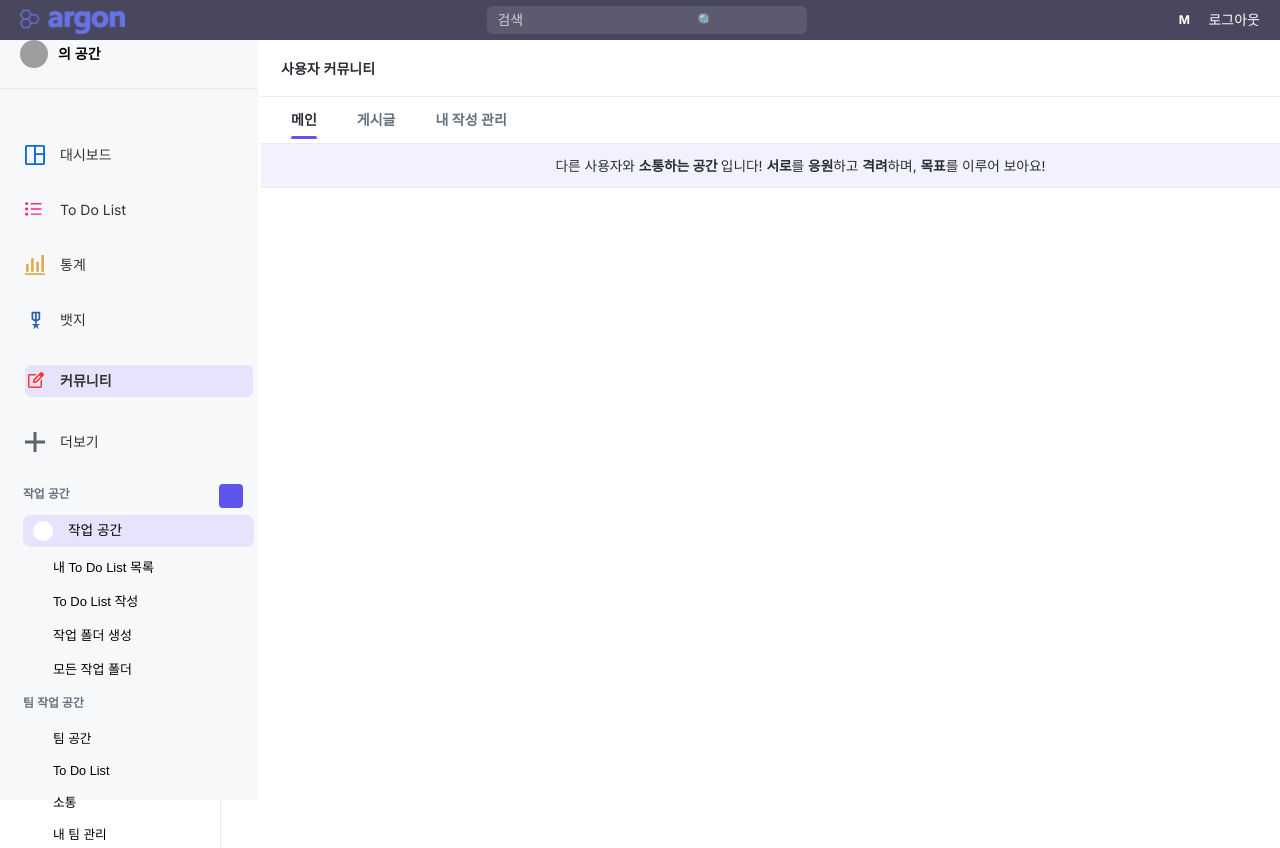
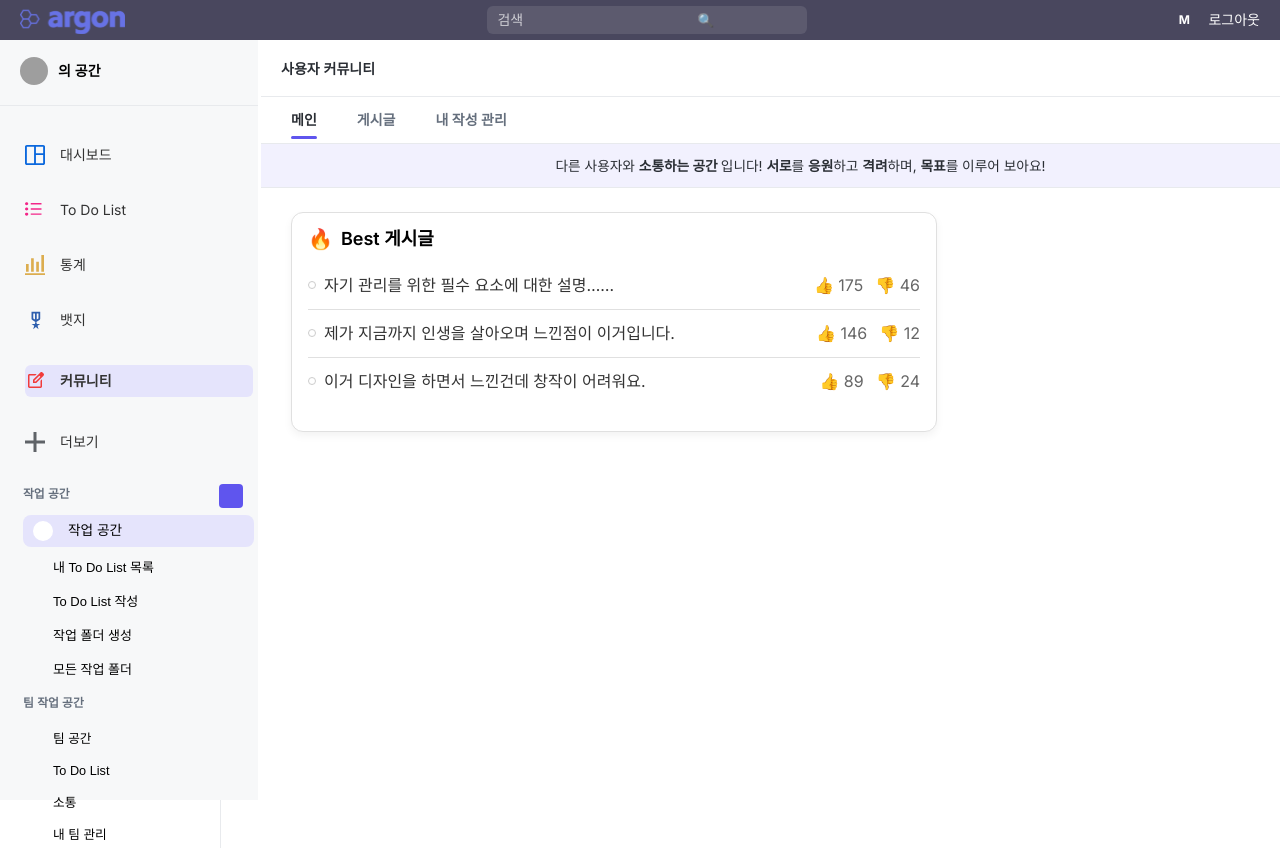
Before and after one commit to SungWookkk/FTT_frontend, a React (Create React App) app: page /community in a window 1280 px wide. Built offline with nearby package versions, Linux system fonts and the light colour scheme; grey boxes are pictures that could not be loaded.

Commit message:
4/23 feat: [커뮤니티] BestPost(인기 게시글) 추가 및 /community 하위 경로 추가
- /community 하위 경로에 따른 active 버튼 활성화
- /community 하위 경로에 사이드바 active 버튼 활성화
- 인기 게시글(컴포넌트) 임시 데이터 추가

```diff
--- /dev/null
+++ b/src/components/community/CommunityBestPost.js
@@ -0,0 +1,33 @@
+import React from 'react';
+import '../community/css/CommunityContentPage.css';
+
+const posts = [
+    { title: '자기 관리를 위한 필수 요소에 대한 설명……', like: 175, dislike: 46 },
+    { title: '제가 지금까지 인생을 살아오며 느낀점이 이거입니다.', like: 146, dislike: 12 },
+    { title: '이거 디자인을 하면서 느낀건데 창작이 어려워요.', like: 89, dislike: 24 },
+];
+
+const CommunityBestPost = () => (
+    <div className="cbp-box">
+        <div className="cbp-header">
+            <span className="cbp-icon">🔥</span>
+            <span className="cbp-title">Best 게시글</span>
+        </div>
+        <ul className="cbp-list">
+            {posts.map((p, i) => (
+                <li key={i} className="cbp-item">
+                    <div className="cbp-item-left">
+                        <span className="cbp-dot" />
+                        <span className="cbp-text">{p.title}</span>
+                    </div>
+                    <div className="cbp-item-right">
+                        <span className="cbp-like">👍 {p.like}</span>
+                        <span className="cbp-dislike">👎 {p.dislike}</span>
+                    </div>
+                </li>
+            ))}
+        </ul>
+    </div>
+);
+
+export default CommunityBestPost;
--- a/src/components/community/CommunityContentPage.js
+++ b/src/components/community/CommunityContentPage.js
@@ -1,25 +1,46 @@
 import React from "react";
+import { NavLink } from "react-router-dom";
+import "../community/css/CommunityContentPage.css";
+import "../community/css/CommunityBestPost.css";
+import CommunityBestPost from "./CommunityBestPost";
 
 function CommunityContentPage() {
-    return(
+    return (
         <div className="dashboard-content">
             {/* 작업공간 헤더 */}
             <div className="dashboard-header">
                 <div className="dashboard-title">
                     <span className="title-text">사용자 커뮤니티</span>
                 </div>
-
             </div>
 
             {/* 목록 선택 탭 */}
             <div className="list-tap">
-                <div style={{display: "flex", alignItems: "center", justifyContent: "space-between", width: "100%"}}>
-                    <div className="list-tab-container">
-                        <div className="tab-item active">메인</div>
-                        <div className="tab-item">게시글</div>
-                        <div className="tab-item">내 작성 관리</div>
-                    </div>
+                <div className="list-tab-container">
+                    <NavLink
+                        to="/community"
+                        exact
+                        className="tab-item"
+                        activeClassName="active"
+                    >
+                        메인
+                    </NavLink>
 
+                    <NavLink
+                        to="/community/board"
+                        className="tab-item"
+                        activeClassName="active"
+                    >
+                        게시글
+                    </NavLink>
+
+                    <NavLink
+                        to="/community/my-page"
+                        className="tab-item"
+                        activeClassName="active"
+                    >
+                        내 작성 관리
+                    </NavLink>
                 </div>
             </div>
 
@@ -39,6 +60,8 @@ function CommunityContentPage() {
                     <span className="normal-text">를 이루어 보아요! </span>
                 </p>
             </div>
+            {/*  Best 게시글 컴포넌트 */}
+            <CommunityBestPost />
         </div>
     );
 }
--- /dev/null
+++ b/src/components/community/css/CommunityBestPost.css
@@ -0,0 +1,95 @@
+.cbp-box {
+    width: 646px;
+    height: 220px;
+    background: #fff;
+    border: 1px solid #e0e0e0;
+    border-radius: 12px;
+    padding: 16px;
+    box-shadow: 0 4px 8px rgba(0,0,0,0.05);
+    box-sizing: border-box;
+    margin: 24px 0 24px 30px;
+    display: flex;
+    flex-direction: column;
+}
+/* 헤더 */
+.cbp-header {
+    display: flex;
+    align-items: center;
+    margin-bottom: 12px;
+}
+.cbp-icon {
+    font-size: 20px;
+    margin-right: 8px;
+}
+.cbp-title {
+    font-size: 18px;
+    font-weight: 600;
+}
+
+/* 리스트 */
+.cbp-list {
+    list-style: none;
+    padding: 0;
+    margin: 0;
+    flex: 1;
+    overflow-y: auto;
+}
+
+.cbp-item {
+    display: flex;
+    align-items: center;
+    justify-content: space-between;
+    padding: 16px 0;
+    position: relative;
+}
+
+/* 구분선 */
+.cbp-item + .cbp-item::before {
+    content: "";
+    position: absolute;
+    top: 0;
+    left: 0;
+    width: 100%;
+    height: 1px;
+    background: #e0e0e0;
+}
+
+/* 왼쪽 텍스트 영역 */
+.cbp-item-left {
+    display: flex;
+    align-items: center;
+    gap: 8px;
+    flex: 1;
+    white-space: nowrap;
+    overflow: hidden;
+    text-overflow: ellipsis;
+}
+.cbp-dot {
+    width: 8px;
+    height: 8px;
+    border: 1px solid #ccc;
+    border-radius: 50%;
+    flex-shrink: 0;
+}
+.cbp-text {
+    font-size: 16px;
+    color: #333;
+    overflow: hidden;
+    text-overflow: ellipsis;
+}
+
+/* 좋아요/싫어요 */
+.cbp-item-right {
+    display: flex;
+    align-items: center;
+    gap: 12px;
+    flex-shrink: 0;
+}
+.cbp-like,
+.cbp-dislike {
+    display: flex;
+    align-items: center;
+    gap: 4px;
+    font-size: 16px;
+    color: #666;
+}
--- a/src/components/dashboard/Sidebar.js
+++ b/src/components/dashboard/Sidebar.js
@@ -92,7 +92,7 @@ const Sidebar = ({onToggle}) => {
                             <span>뱃지</span>
                         </Link>
                     </li>
-                    <li className={location.pathname === "/community" ? "active" : ""}>
+                    <li className={location.pathname.startsWith("/community") ? "active" : ""}>
                         <Link to="/community">
                             <img className="icon" src={CommunityIcon} alt="Community Icon"/>
                             <span>커뮤니티</span>
--- a/src/components/dashboard/css/Sidebar.css
+++ b/src/components/dashboard/css/Sidebar.css
@@ -725,7 +725,7 @@ a {
     align-items: center;
     gap: 10px;
     padding: 15px 20px 20px 20px;
-    margin-top: 25px;
+    margin-top: 42px;
     background-color: #f7f8f9;
     border-bottom: 1px solid #e8eaed;
     position: relative;
```
Also changed, not shown: src/components/community/css/CommunityContentPage.css (added).
